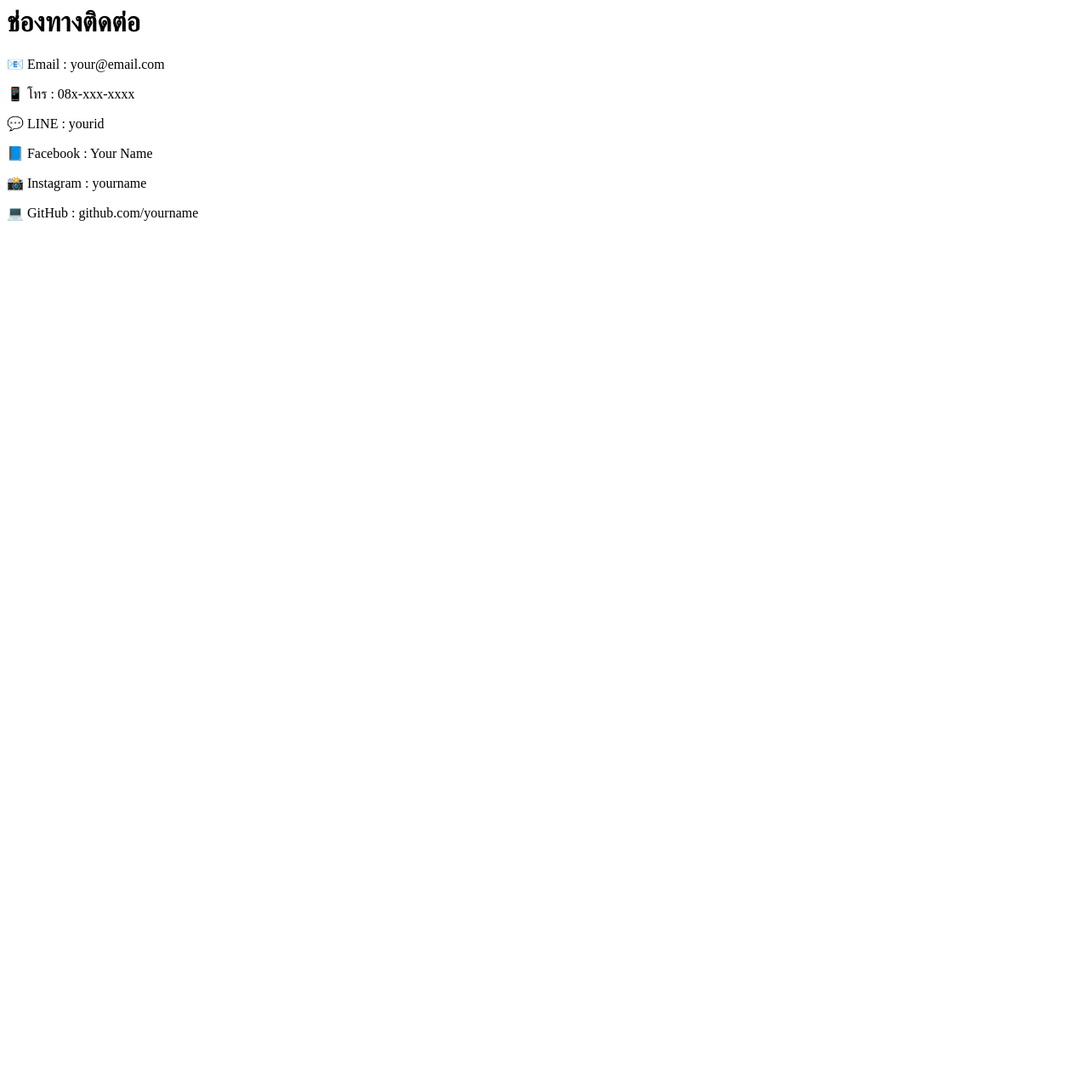
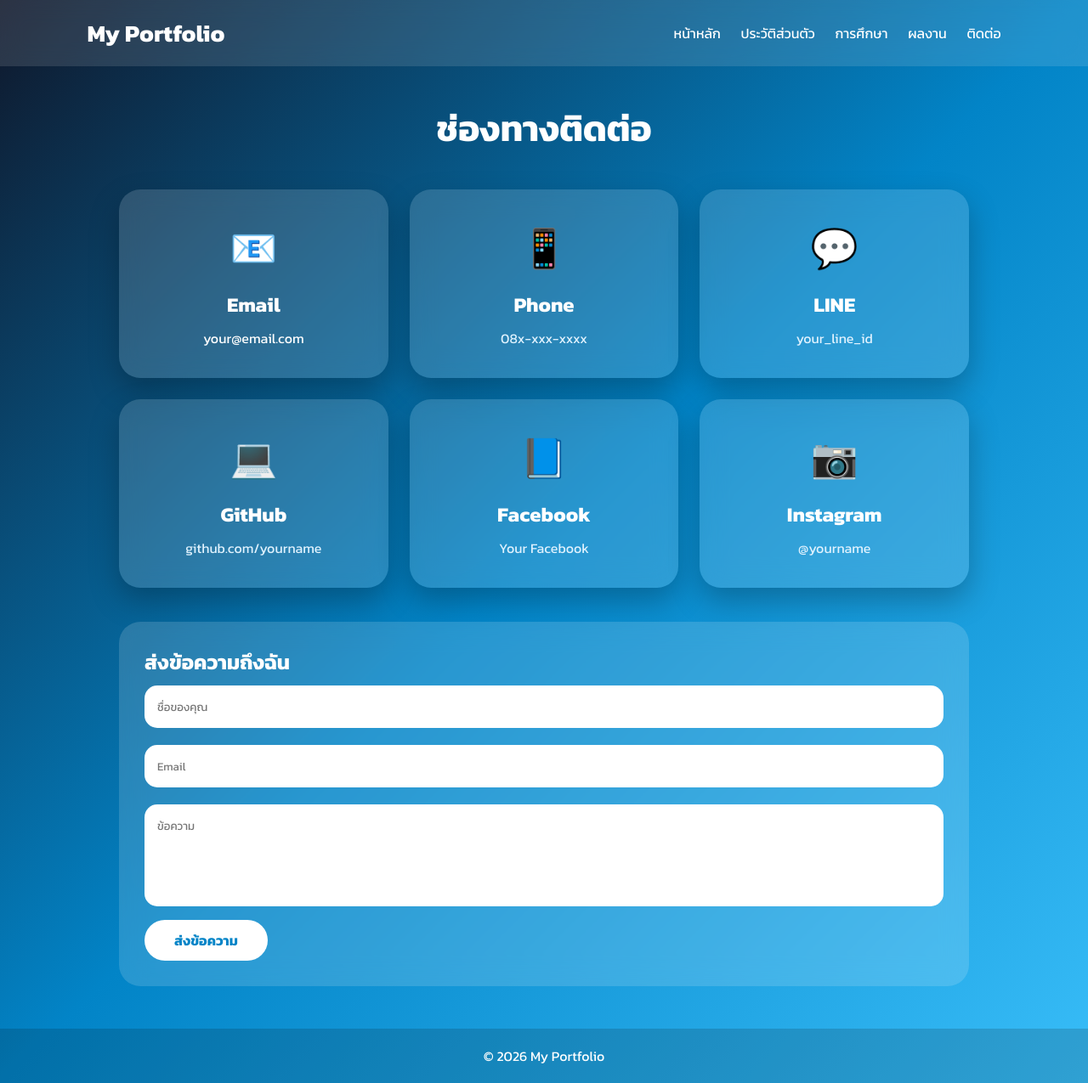
Before and after one commit to phanuwat88/portfolio2, a plain HTML site: page contact.html in a window 1280 px wide. Shown: the whole page at 85% size. Before the commit the page ends 800 px from the top, so only its background shows below. Drawn offline with Linux system fonts and the light colour scheme.

Commit message:
Update contact.html

```diff
--- a/contact.html
+++ b/contact.html
@@ -1,17 +1,554 @@
-<h1>ช่องทางติดต่อ</h1>
+<!DOCTYPE html>
+<html lang="th">
 
-<div class="contact">
+<head>
 
-<p>📧 Email : your@email.com</p>
+<meta charset="UTF-8">
+<meta name="viewport" content="width=device-width, initial-scale=1.0">
 
-<p>📱 โทร : 08x-xxx-xxxx</p>
+<title>ติดต่อ | Contact</title>
 
-<p>💬 LINE : yourid</p>
+<link href="https://fonts.googleapis.com/css2?family=Kanit:wght@300;400;600;700&display=swap" rel="stylesheet">
 
-<p>📘 Facebook : Your Name</p>
 
-<p>📸 Instagram : yourname</p>
+<style>
 
-<p>💻 GitHub : github.com/yourname</p>
+*{
+    margin:0;
+    padding:0;
+    box-sizing:border-box;
+    font-family:'Kanit',sans-serif;
+}
+
+
+body{
+
+    background:
+    linear-gradient(135deg,#0f172a,#0284c7,#38bdf8);
+
+    color:white;
+
+    min-height:100vh;
+
+}
+
+
+
+/* Navbar */
+
+header{
+
+    position:fixed;
+
+    top:0;
+    left:0;
+
+    width:100%;
+
+    display:flex;
+
+    justify-content:space-between;
+
+    align-items:center;
+
+    padding:18px 8%;
+
+    background:rgba(255,255,255,.12);
+
+    backdrop-filter:blur(15px);
+
+    z-index:10;
+
+}
+
+
+.logo{
+
+    font-size:28px;
+
+    font-weight:bold;
+
+}
+
+
+nav a{
+
+    color:white;
+
+    text-decoration:none;
+
+    margin-left:20px;
+
+    transition:.3s;
+
+}
+
+
+nav a:hover{
+
+    color:#bae6fd;
+
+}
+
+
+
+/* Container */
+
+.container{
+
+    width:90%;
+
+    max-width:1000px;
+
+    margin:120px auto 50px;
+
+}
+
+
+
+.title{
+
+    text-align:center;
+
+    font-size:42px;
+
+    margin-bottom:40px;
+
+}
+
+
+
+
+/* Contact Box */
+
+
+.contact-box{
+
+    display:grid;
+
+    grid-template-columns:
+
+    repeat(auto-fit,minmax(250px,1fr));
+
+    gap:25px;
+
+}
+
+
+
+
+.card{
+
+    background:
+
+    rgba(255,255,255,.15);
+
+
+    backdrop-filter:blur(15px);
+
+
+    border-radius:25px;
+
+
+    padding:35px 20px;
+
+
+    text-align:center;
+
+
+    box-shadow:
+
+    0 15px 35px rgba(0,0,0,.25);
+
+
+    transition:.4s;
+
+
+    animation:show .8s ease;
+
+}
+
+
+
+.card:hover{
+
+    transform:
+
+    translateY(-12px);
+
+
+    box-shadow:
+
+    0 0 35px rgba(255,255,255,.4);
+
+}
+
+
+
+
+.icon{
+
+    font-size:45px;
+
+    margin-bottom:15px;
+
+}
+
+
+
+.card h2{
+
+    margin-bottom:10px;
+
+}
+
+
+
+.card p{
+
+    color:#e0f2fe;
+
+}
+
+
+
+.card a{
+
+    color:white;
+
+    text-decoration:none;
+
+}
+
+
+
+.card a:hover{
+
+    color:#bae6fd;
+
+}
+
+
+
+
+/* Message */
+
+
+.message{
+
+    margin-top:40px;
+
+    background:rgba(255,255,255,.15);
+
+    backdrop-filter:blur(15px);
+
+    padding:30px;
+
+    border-radius:25px;
+
+}
+
+
+input,textarea{
+
+    width:100%;
+
+    padding:15px;
+
+    margin:10px 0;
+
+    border:none;
+
+    outline:none;
+
+    border-radius:15px;
+
+    background:white;
+
+}
+
+
+textarea{
+
+    height:120px;
+
+    resize:none;
+
+}
+
+
+
+button{
+
+    padding:12px 35px;
+
+    border:none;
+
+    border-radius:30px;
+
+    background:white;
+
+    color:#0284c7;
+
+    font-size:16px;
+
+    font-weight:bold;
+
+    cursor:pointer;
+
+    transition:.3s;
+
+}
+
+
+
+button:hover{
+
+    background:#0369a1;
+
+    color:white;
+
+}
+
+
+
+
+
+@keyframes show{
+
+from{
+
+    opacity:0;
+
+    transform:translateY(40px);
+
+}
+
+to{
+
+    opacity:1;
+
+    transform:translateY(0);
+
+}
+
+}
+
+
+
+footer{
+
+    text-align:center;
+
+    padding:20px;
+
+    background:rgba(0,0,0,.15);
+
+}
+
+
+
+
+@media(max-width:768px){
+
+nav{
+
+    display:none;
+
+}
+
+
+.title{
+
+    font-size:35px;
+
+}
+
+}
+
+
+</style>
+
+
+</head>
+
+
+
+<body>
+
+
+
+<header>
+
+<div class="logo">
+My Portfolio
+</div>
+
+
+<nav>
+
+<a href="index.html">หน้าหลัก</a>
+
+<a href="about.html">ประวัติส่วนตัว</a>
+
+<a href="education.html">การศึกษา</a>
+
+<a href="portfolio.html">ผลงาน</a>
+
+<a href="contact.html">ติดต่อ</a>
+
+</nav>
+
+</header>
+
+
+
+
+<div class="container">
+
+
+<h1 class="title">
+ช่องทางติดต่อ
+</h1>
+
+
+
+<div class="contact-box">
+
+
+
+<div class="card">
+
+<div class="icon">📧</div>
+
+<h2>Email</h2>
+
+<p>
+<a href="#">
+your@email.com
+</a>
+</p>
 
 </div>
+
+
+
+
+<div class="card">
+
+<div class="icon">📱</div>
+
+<h2>Phone</h2>
+
+<p>
+08x-xxx-xxxx
+</p>
+
+</div>
+
+
+
+
+<div class="card">
+
+<div class="icon">💬</div>
+
+<h2>LINE</h2>
+
+<p>
+your_line_id
+</p>
+
+</div>
+
+
+
+
+<div class="card">
+
+<div class="icon">💻</div>
+
+<h2>GitHub</h2>
+
+<p>
+github.com/yourname
+</p>
+
+</div>
+
+
+
+<div class="card">
+
+<div class="icon">📘</div>
+
+<h2>Facebook</h2>
+
+<p>
+Your Facebook
+</p>
+
+</div>
+
+
+
+<div class="card">
+
+<div class="icon">📷</div>
+
+<h2>Instagram</h2>
+
+<p>
+@yourname
+</p>
+
+</div>
+
+
+
+</div>
+
+
+
+
+<div class="message">
+
+
+<h2>
+ส่งข้อความถึงฉัน
+</h2>
+
+
+<input type="text" placeholder="ชื่อของคุณ">
+
+
+<input type="email" placeholder="Email">
+
+
+<textarea placeholder="ข้อความ"></textarea>
+
+
+<button>
+ส่งข้อความ
+</button>
+
+
+</div>
+
+
+
+</div>
+
+
+
+<footer>
+
+© 2026 My Portfolio
+
+</footer>
+
+
+
+</body>
+
+</html>
```
